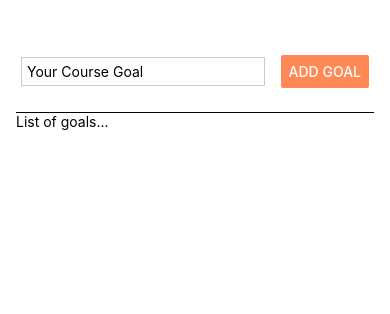
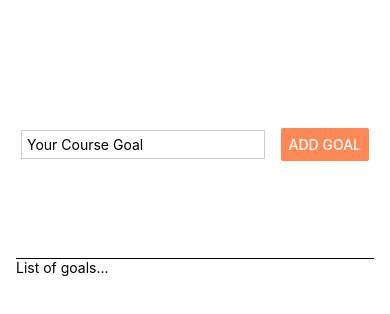
Before and after one commit to KennedyMungai/HelloReactNative, a React Native app: screen / in a window 390 px wide. Shown: the top 314 px of the page. Built offline with nearby package versions, Linux system fonts and the light colour scheme.

Commit message:
Updated the height of the main view and the two inner views

```diff
--- a/App.js
+++ b/App.js
@@ -11,7 +11,7 @@ export default function App() {
 				/>
 				<Button title='Add Goal' color={'#ff8855'} />
 			</View>
-			<View>
+			<View style={styles.listContainer}>
 				<Text>List of goals...</Text>
 			</View>
 			<StatusBar style='auto' />
@@ -22,7 +22,8 @@ export default function App() {
 const styles = StyleSheet.create({
 	appContainer: {
 		paddingVertical: 50,
-		paddingHorizontal: 16
+		paddingHorizontal: 16,
+		flex: 1
 	},
 	inputContainer: {
 		flexDirection: 'row',
@@ -30,12 +31,16 @@ const styles = StyleSheet.create({
 		padding: 5,
 		alignItems: 'center',
 		paddingBottom: 24,
-		borderBottomWidth: 1
+		borderBottomWidth: 1,
+		flex: 1
 	},
 	textInput: {
 		borderWidth: 1,
 		borderColor: '#ccc',
 		width: '70%',
 		padding: 5
+	},
+	listContainer: {
+		flex: 3
 	}
 })
```
